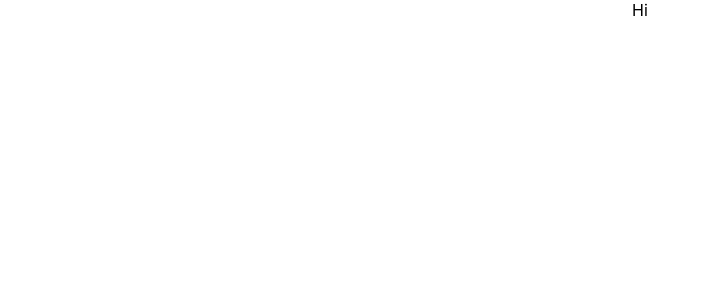
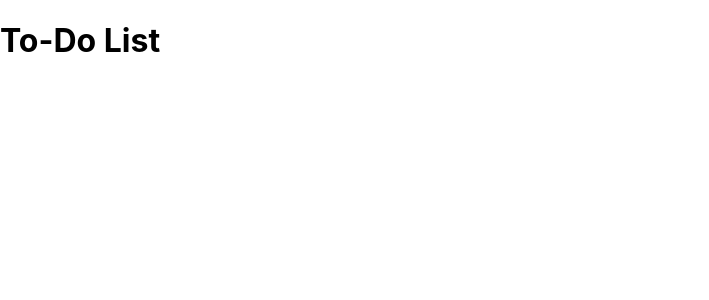
Before and after one commit to arekanderu/ToDoList, a React (Create React App) app: page / in a window 1280 px wide. Shown: the top 300 px of the page, without its empty margins (0-709 px from the left). Built offline with nearby package versions, Linux system fonts and the light colour scheme.

Commit message:
second init

```diff
--- a/src/App.js
+++ b/src/App.js
@@ -1,11 +1,33 @@
 import './App.css';
+import React, { Component } from "react";
 
-function App() {
-  return (
-    <div className="App">
-      Hi
-    </div>
-  );
+class App extends Component{
+  constructor(props){
+    super(props);
+
+    this.state = {
+      todo: [],
+      textInput: ""
+    };
+  }
+
+  handleOnChange = (e) => {
+    this.setState({ [e.target.name]: e.target.value });
+  }
+
+  handleKeyPress = (e) =>{
+    if(e.keyCode === 13){
+      //
+    }
+  };
+
+  render(){
+    return(
+      <div>
+        <h1 className="center">To-Do List</h1>
+      </div>
+    )
+  }
 }
 
 export default App;
```
Also changed, not shown: 1 other file (tests, documents, lock files or other folders).
